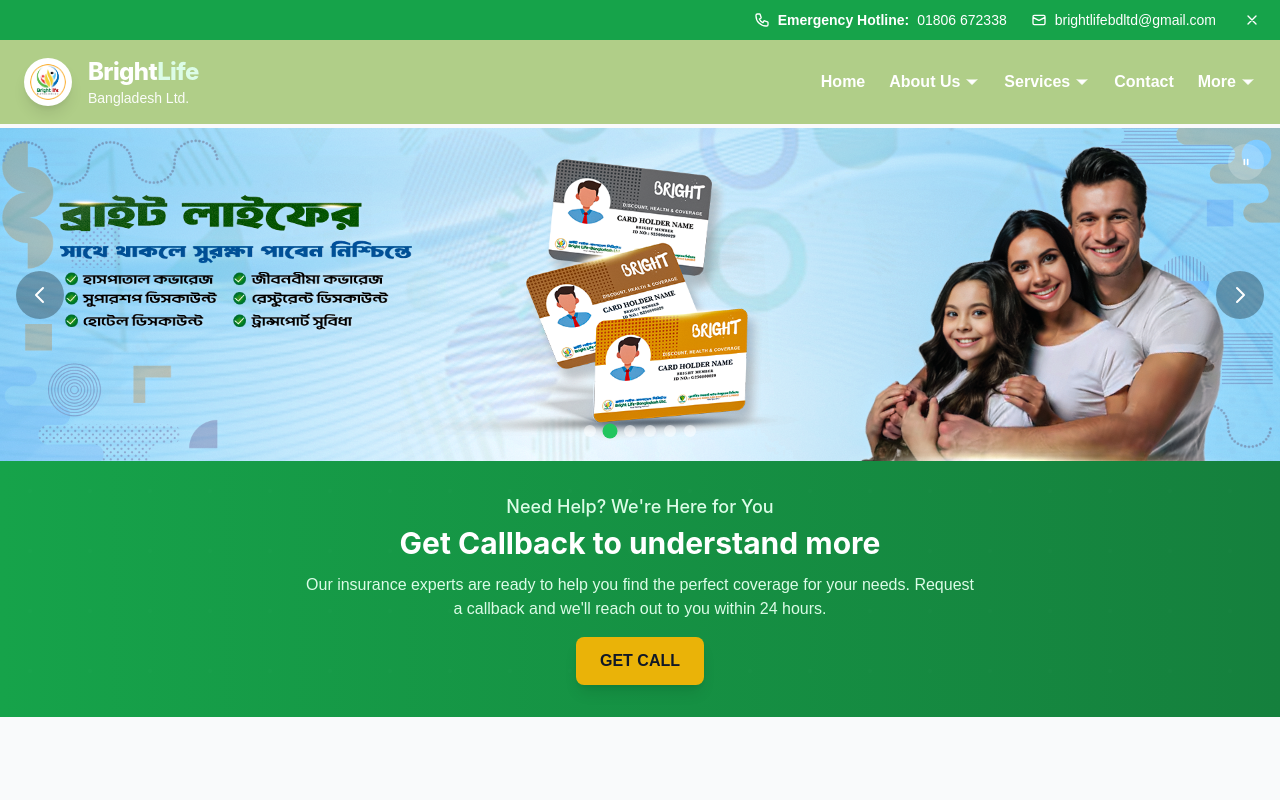
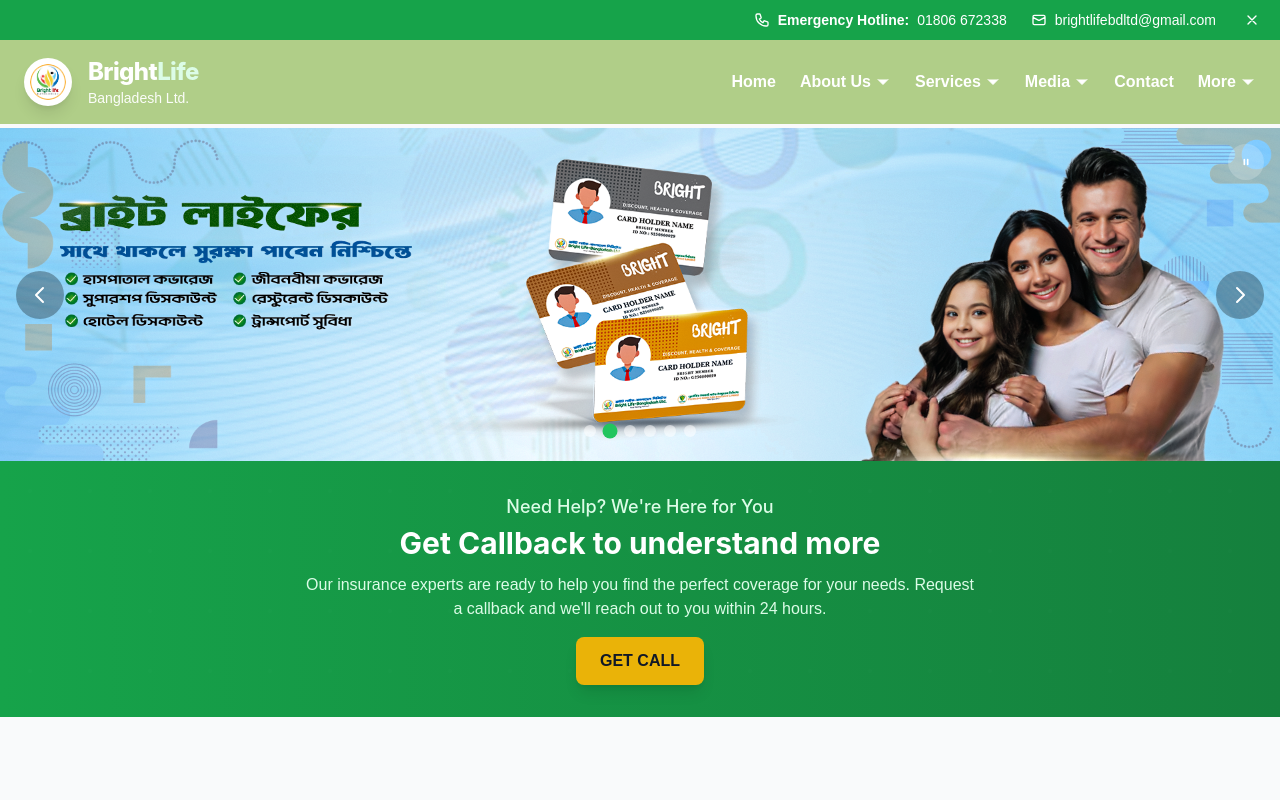
Before and after one commit to ya-shuvo30/brightlife-typescript-app, a React (Vite) app: page / in a window 1280 px wide. Shown: the top 800 px of the page. Built offline with nearby package versions, Linux system fonts and the light colour scheme; no server answers.

Commit message:
feat: Add Media dropdown to navbar with News & Events and Photos & Videos options

```diff
--- a/src/components/layout/Navbar.tsx
+++ b/src/components/layout/Navbar.tsx
@@ -11,6 +11,7 @@
     const [isMenuOpen, setIsMenuOpen] = useState(false);
     const [isAboutDropdownOpen, setIsAboutDropdownOpen] = useState(false);
     const [isServicesDropdownOpen, setIsServicesDropdownOpen] = useState(false);
+    const [isMediaDropdownOpen, setIsMediaDropdownOpen] = useState(false);
     const [isMoreDropdownOpen, setIsMoreDropdownOpen] = useState(false);
     const [isScrolled, setIsScrolled] = useState(false);
 
@@ -28,6 +29,7 @@
         navigateTo(section);
         setIsAboutDropdownOpen(false);
         setIsServicesDropdownOpen(false);
+        setIsMediaDropdownOpen(false);
         setIsMoreDropdownOpen(false);
         setIsMenuOpen(false);
     };
@@ -71,6 +73,7 @@
                         <button onClick={() => {
                             setIsAboutDropdownOpen(!isAboutDropdownOpen);
                             setIsServicesDropdownOpen(false);
+                            setIsMediaDropdownOpen(false);
                             setIsMoreDropdownOpen(false);
                         }} className={`flex items-center ${hoverTextClasses} transition-colors`}>
                             About Us <Icon path="M19.5 8.25l-7.5 7.5-7.5-7.5" className="w-4 h-4 ml-1" solid />
@@ -87,6 +90,7 @@
                         <button onClick={() => {
                             setIsServicesDropdownOpen(!isServicesDropdownOpen);
                             setIsAboutDropdownOpen(false);
+                            setIsMediaDropdownOpen(false);
                             setIsMoreDropdownOpen(false);
                         }} className={`flex items-center ${hoverTextClasses} transition-colors`}>
                             Services <Icon path="M19.5 8.25l-7.5 7.5-7.5-7.5" className="w-4 h-4 ml-1" solid />
@@ -100,12 +104,29 @@
                             </div>
                         )}
                     </div>
+                    <div className="relative">
+                        <button onClick={() => {
+                            setIsMediaDropdownOpen(!isMediaDropdownOpen);
+                            setIsAboutDropdownOpen(false);
+                            setIsServicesDropdownOpen(false);
+                            setIsMoreDropdownOpen(false);
+                        }} className={`flex items-center ${hoverTextClasses} transition-colors`}>
+                            Media <Icon path="M19.5 8.25l-7.5 7.5-7.5-7.5" className="w-4 h-4 ml-1" solid />
+                        </button>
+                        {isMediaDropdownOpen && (
+                            <div className="absolute left-0 mt-2 w-48 bg-white rounded-lg shadow-xl z-20">
+                                <a href="#" onClick={() => handleNavigate('NewsAndEvents')} className="block px-4 py-2 text-gray-700 hover:bg-gray-100">News & Events</a>
+                                <a href="#" onClick={() => handleNavigate('PhotosAndVideos')} className="block px-4 py-2 text-gray-700 hover:bg-gray-100">Photos & Videos</a>
+                            </div>
+                        )}
+                    </div>
                     <a href="#" onClick={() => handleNavigate('Contact')} className={`${hoverTextClasses} transition-colors`}>Contact</a>
                     <div className="relative">
                         <button onClick={() => {
                             setIsMoreDropdownOpen(!isMoreDropdownOpen);
                             setIsAboutDropdownOpen(false);
                             setIsServicesDropdownOpen(false);
+                            setIsMediaDropdownOpen(false);
                         }} className={`flex items-center ${hoverTextClasses} transition-colors`}>
                             More <Icon path="M19.5 8.25l-7.5 7.5-7.5-7.5" className="w-4 h-4 ml-1" solid />
                         </button>
@@ -141,6 +162,8 @@
                             <a href="#" onClick={() => handleNavigate('AboutUs')} className="block text-lg text-gray-700 hover:text-green-600 transition-colors">About Us</a>
                             <a href="#" onClick={() => handleNavigate('OurServices')} className="block text-lg text-gray-700 hover:text-green-600 transition-colors">Services</a>
                             <a href="#" onClick={() => handleNavigate('Contact')} className="block text-lg text-gray-700 hover:text-green-600 transition-colors">Contact</a>
+                            <a href="#" onClick={() => handleNavigate('NewsAndEvents')} className="block text-lg text-gray-700 hover:text-green-600 transition-colors">News & Events</a>
+                            <a href="#" onClick={() => handleNavigate('PhotosAndVideos')} className="block text-lg text-gray-700 hover:text-green-600 transition-colors">Photos & Videos</a>
                             <div className="pt-4 border-t border-gray-200 space-y-2">
                                 <a href="#" onClick={() => handleNavigate('ValuedMembers')} className="block text-base text-gray-600 hover:text-green-600 transition-colors">Valued Members</a>
                                 <a href="#" onClick={() => handleNavigate('Registration')} className="block text-base text-gray-600 hover:text-green-600 transition-colors">Registration</a>
```
